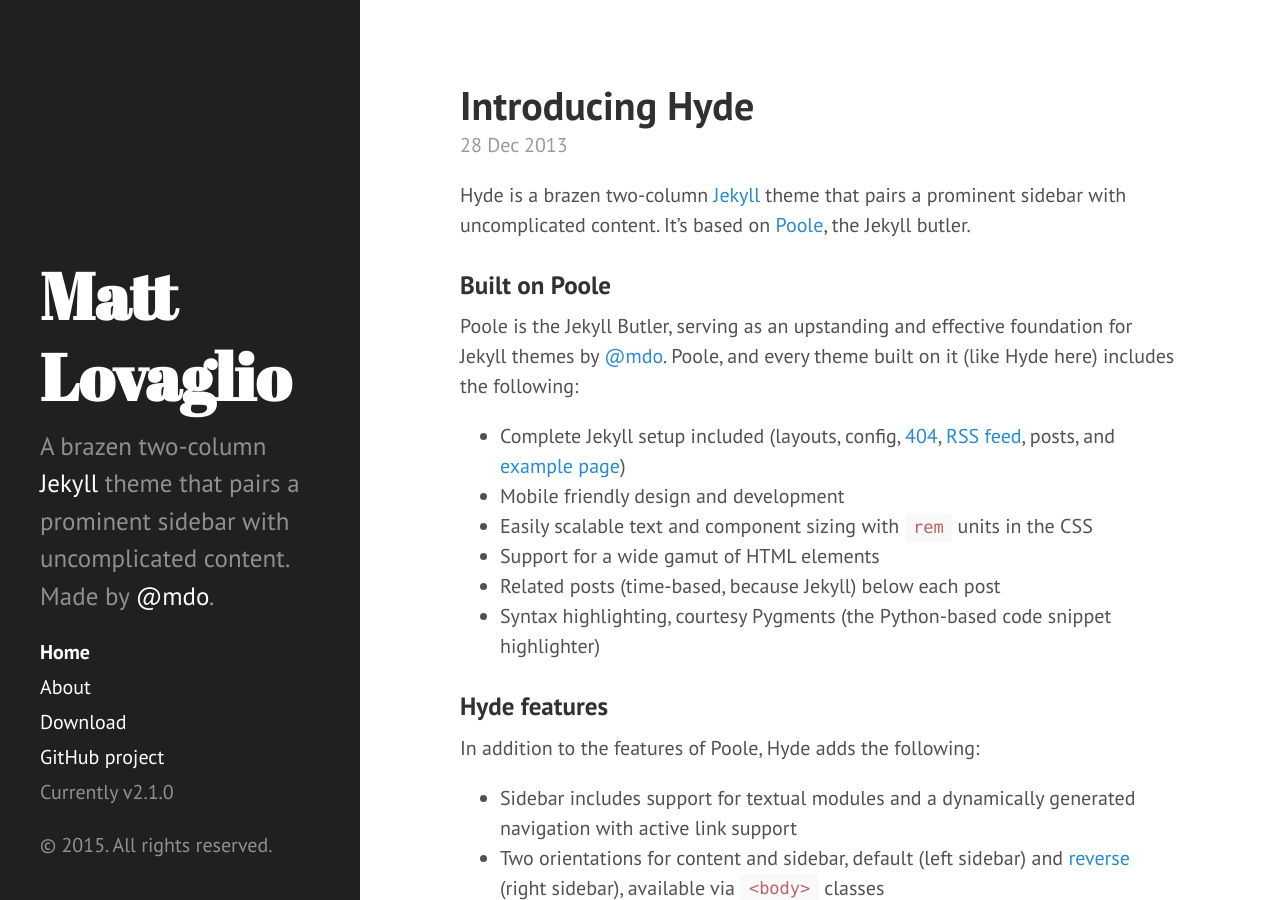
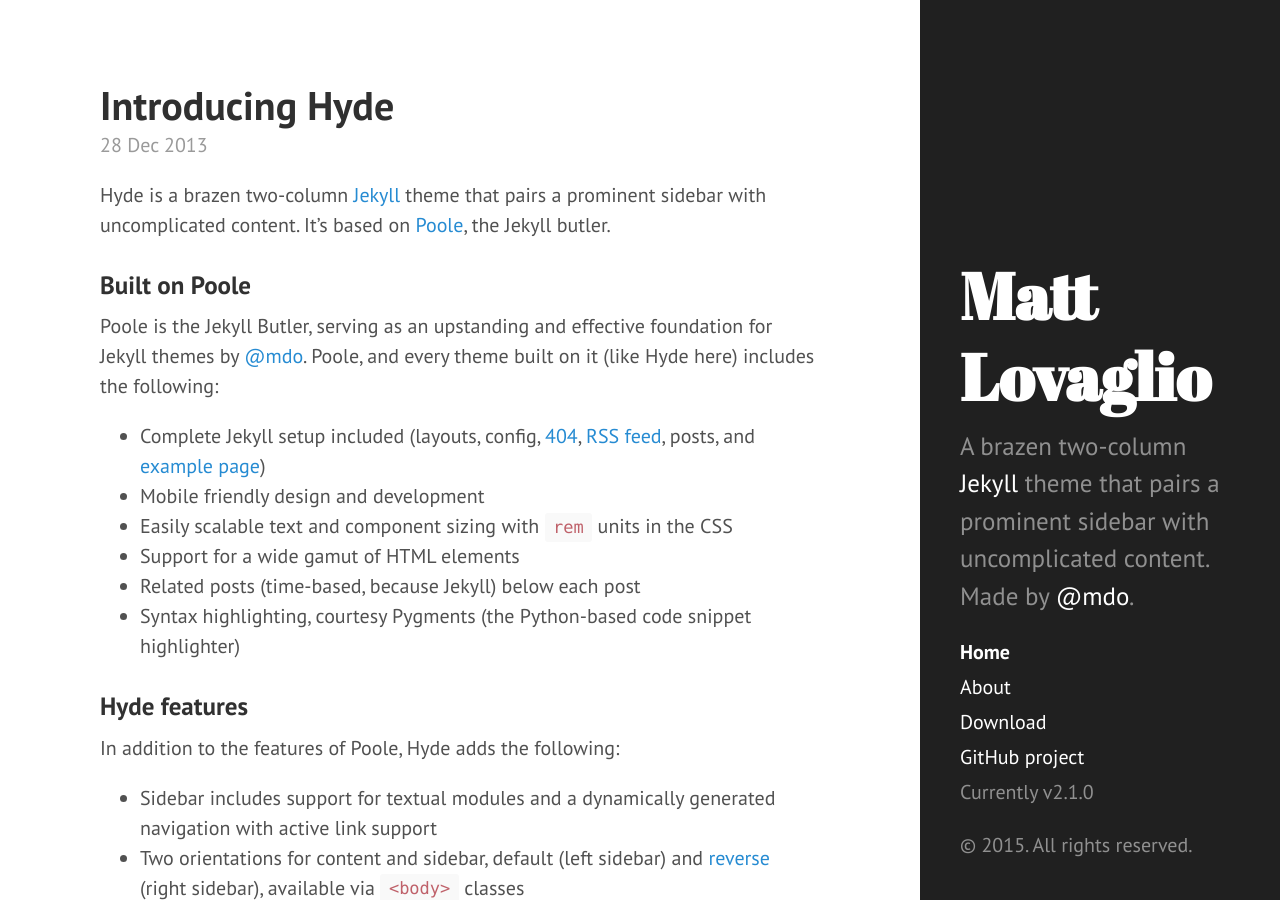
Before and after one commit to mattlovaglio/mattlovaglio.github.io, a Jekyll site: the page built from index.html, in a window 1280 px wide and 900 px high. Built offline with Jekyll 4.4.1, drawn with Linux system fonts in a browser that asks for light colours; Markdown is read by kramdown in place of the engine named in the settings; the list of posts is cut into pages by our own code.

Commit message:
Fixed error
Fixed class error.

```diff
--- a/_layouts/default.html
+++ b/_layouts/default.html
@@ -3,7 +3,7 @@
 
   {% include head.html %}
 
-  <body>
+  <body class="layout-reverse">
 
     {% include sidebar.html %}
 
@@ -11,5 +11,5 @@
       {{ content }}
     </div>
 
-  </body class="layout-reverse">
+  </body>
 </html>
```
